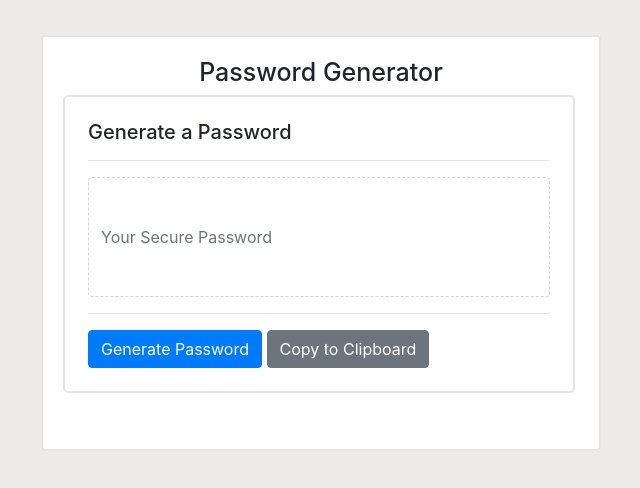
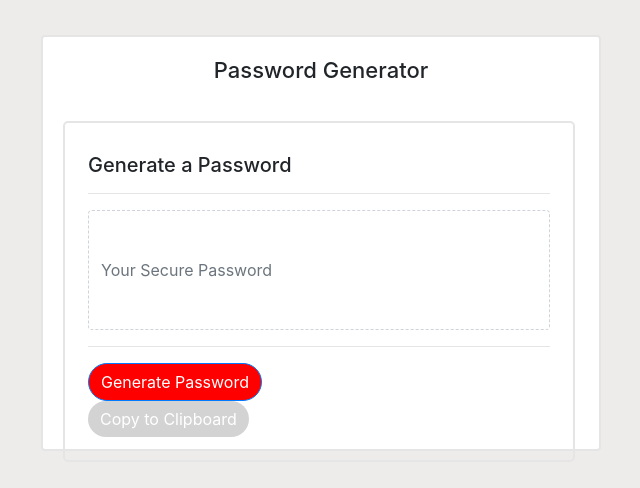
Before and after one commit to carlamanosa/Password-Generator, a plain HTML site: page index.html in a window 1280 px wide. Shown: the whole page, without its empty margins (319-959 px from the left). Drawn offline with nearby package versions, Linux system fonts and the light colour scheme.

Commit message:
finished css and html for password generator

```diff
--- a/assets/style.css
+++ b/assets/style.css
@@ -8,7 +8,8 @@ body {
 /* Password Generator Heading */
 h1 {
     text-align: center;
-    font-size: 25px;
+    font-size: 22px;
+    padding-bottom: 30px;
 }
 
 
@@ -27,7 +28,9 @@ h2 {
 .form-card{
     border: 2px solid rgb(230, 229, 229);
     padding: 23px;
+    padding-top: 30px;
     border-radius: 5px;
+
 }
 
 
@@ -36,3 +39,24 @@ h2 {
     height: 120px;
     border-style: dashed;
 }
+
+/* Button */
+
+.btn-primary{
+   background-color: red;
+   border-radius: 25px;
+   font-size: 16px;
+   margin-right: 130px;
+}
+
+.btn-primary:hover {
+    background-color: rgb(241, 178, 178);
+    color: white;
+}
+
+.btn-secondary {
+    background-color: lightgrey;
+    border-radius: 25px;
+    font-size: 16px;
+    border: none;
+}
```
